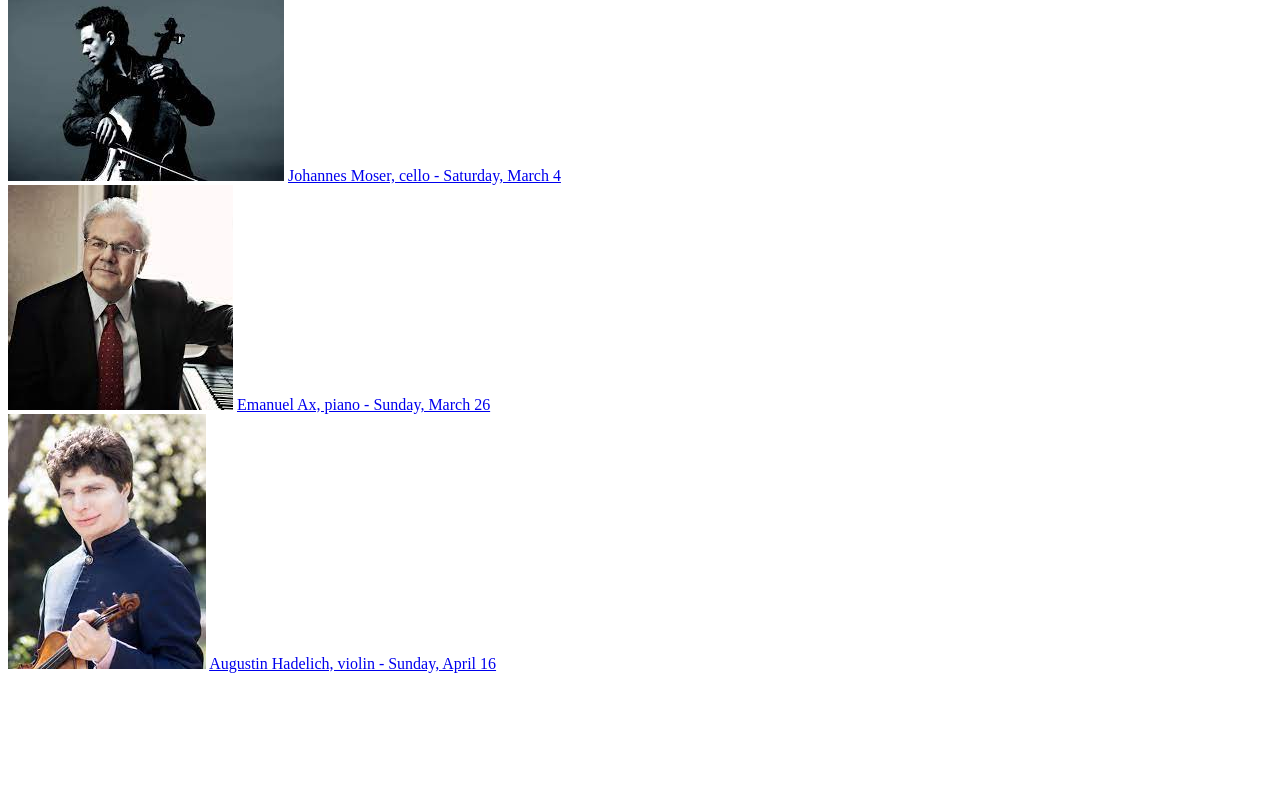
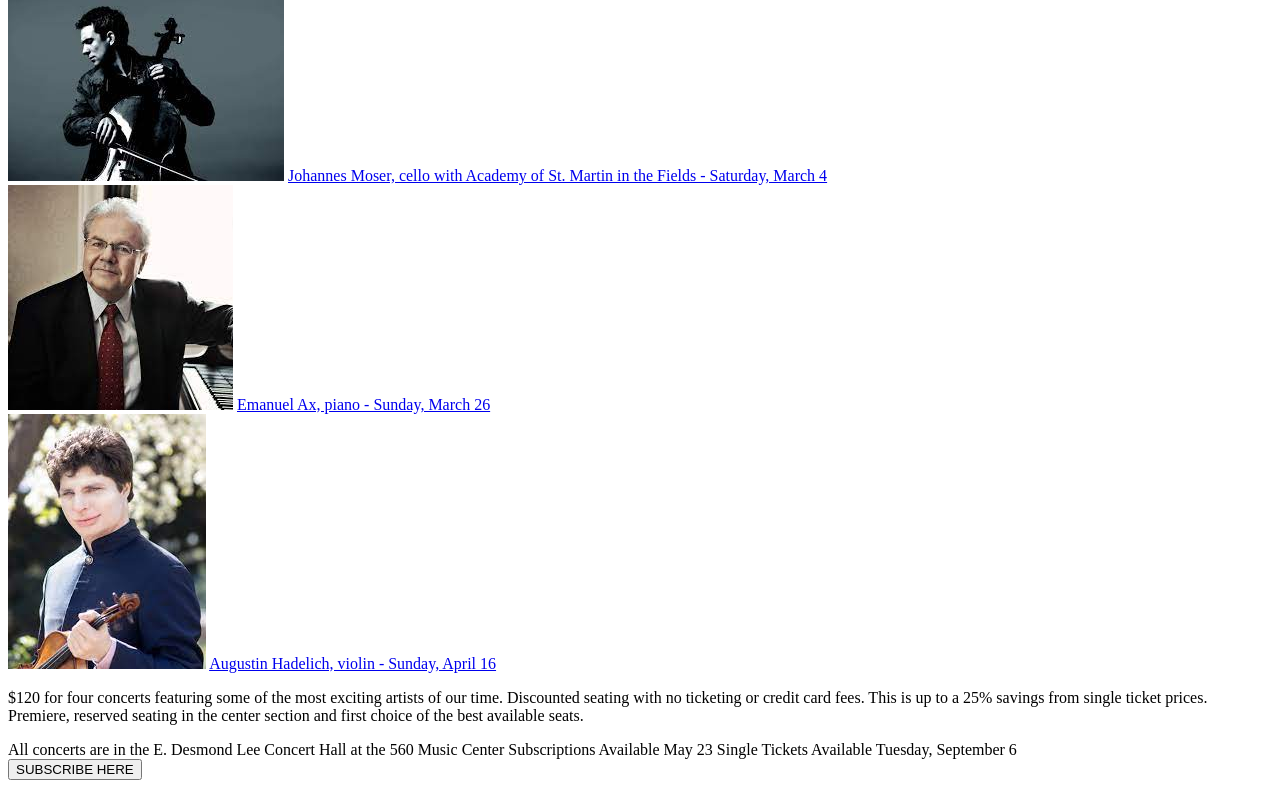
Before and after one commit to Jonathan-Heaney/odin-landing-page, a plain HTML site: page index.html in a window 1280 px wide. Shown: the part 666-1454 px from the top of the page. Before the commit the page ends 1347 px from the top, so only its background shows below. Drawn offline with Linux system fonts and the light colour scheme.

Commit message:
Add HTML for subscription and CTA sections

```diff
--- a/index.html
+++ b/index.html
@@ -36,6 +36,7 @@
         <div class="info">
           <img src="img/jnai-bridges.jpeg" alt="J'Nai Bridges" />
           <a
+            class="text"
             href="https://music.wustl.edu/events/great-artists-series-23-jnai-bridges-mezzo-soprano"
             target="_blank"
           >
@@ -45,15 +46,18 @@
         <div class="info">
           <img src="img/johannes-moser.jpeg" alt="Johannes Moser" />
           <a
+            class="text"
             href="https://music.wustl.edu/events/great-artists-series-23-academy-st-martin-fields-johannes-moser-cello"
             target="_blank"
           >
-            Johannes Moser, cello - Saturday, March 4
+            Johannes Moser, cello with Academy of St. Martin in the Fields -
+            Saturday, March 4
           </a>
         </div>
         <div class="info">
           <img src="img/emanuel-ax.jpeg" alt="Emanuel Ax" />
           <a
+            class="text"
             href="https://music.wustl.edu/events/great-artists-series-23-emanuel-ax-piano"
             target="_blank"
           >
@@ -63,6 +67,7 @@
         <div class="info">
           <img src="img/augustin-hadelich.jpeg" alt="Augustin Hadelich" />
           <a
+            class="text"
             href="https://music.wustl.edu/events/great-artists-series-23-augustin-hadelich-violin"
             target="_blank"
           >
@@ -71,5 +76,27 @@
         </div>
       </div>
     </div>
+    <div class="why-subscribe">
+      <p>
+        $120 for four concerts featuring some of the most exciting artists of
+        our time. Discounted seating with no ticketing or credit card fees. This
+        is up to a 25% savings from single ticket prices. Premiere, reserved
+        seating in the center section and first choice of the best available
+        seats.
+      </p>
+    </div>
+    <div class="cta">
+      <div class="cta-text">
+        All concerts are in the E. Desmond Lee Concert Hall at the 560 Music
+        Center Subscriptions Available May 23 Single Tickets Available Tuesday,
+        September 6
+      </div>
+      <a
+        href="https://ci.ovationtix.com/35674/store/packages/128514"
+        target="_blank"
+      >
+        <button class="subscribe">SUBSCRIBE HERE</button>
+      </a>
+    </div>
   </body>
 </html>
```
